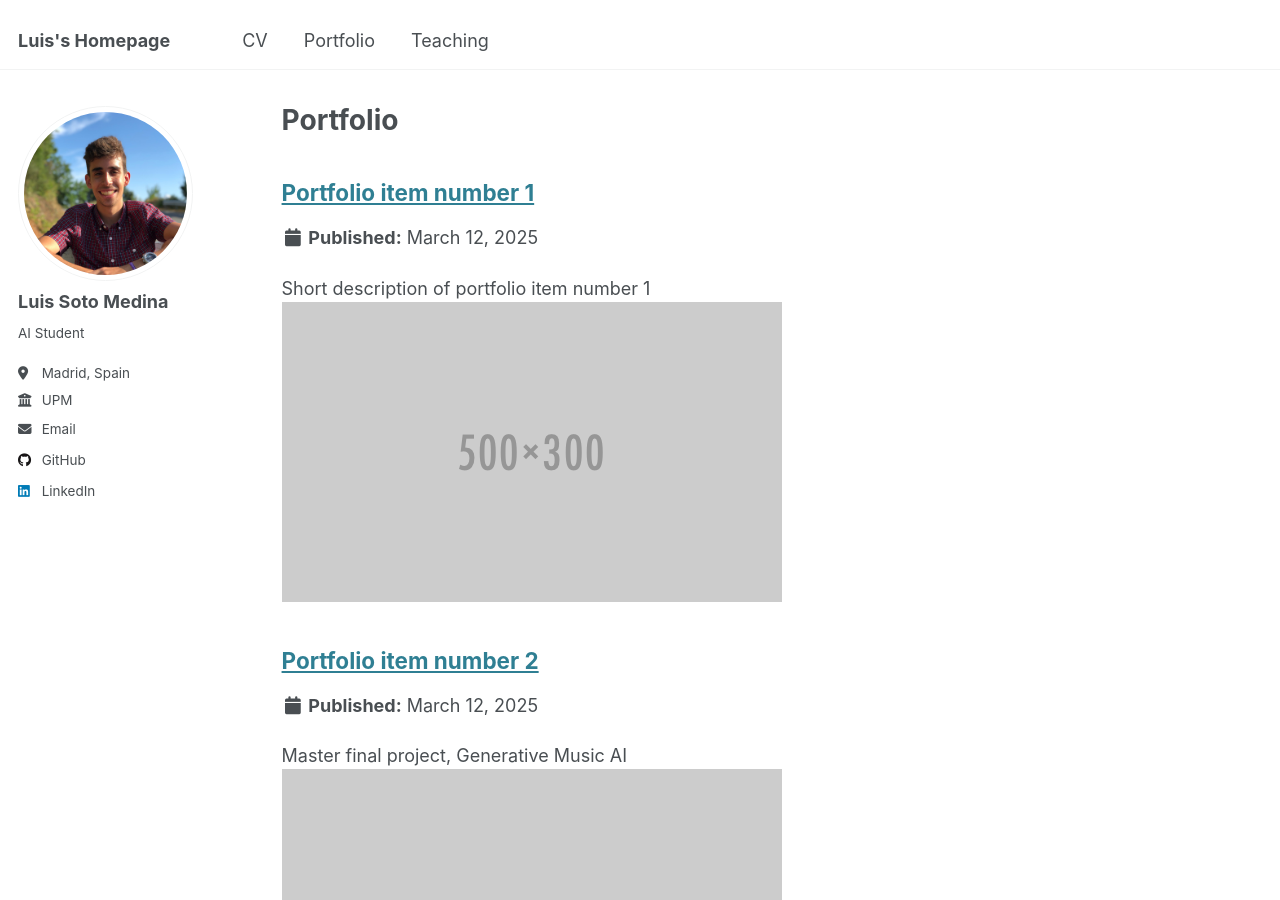
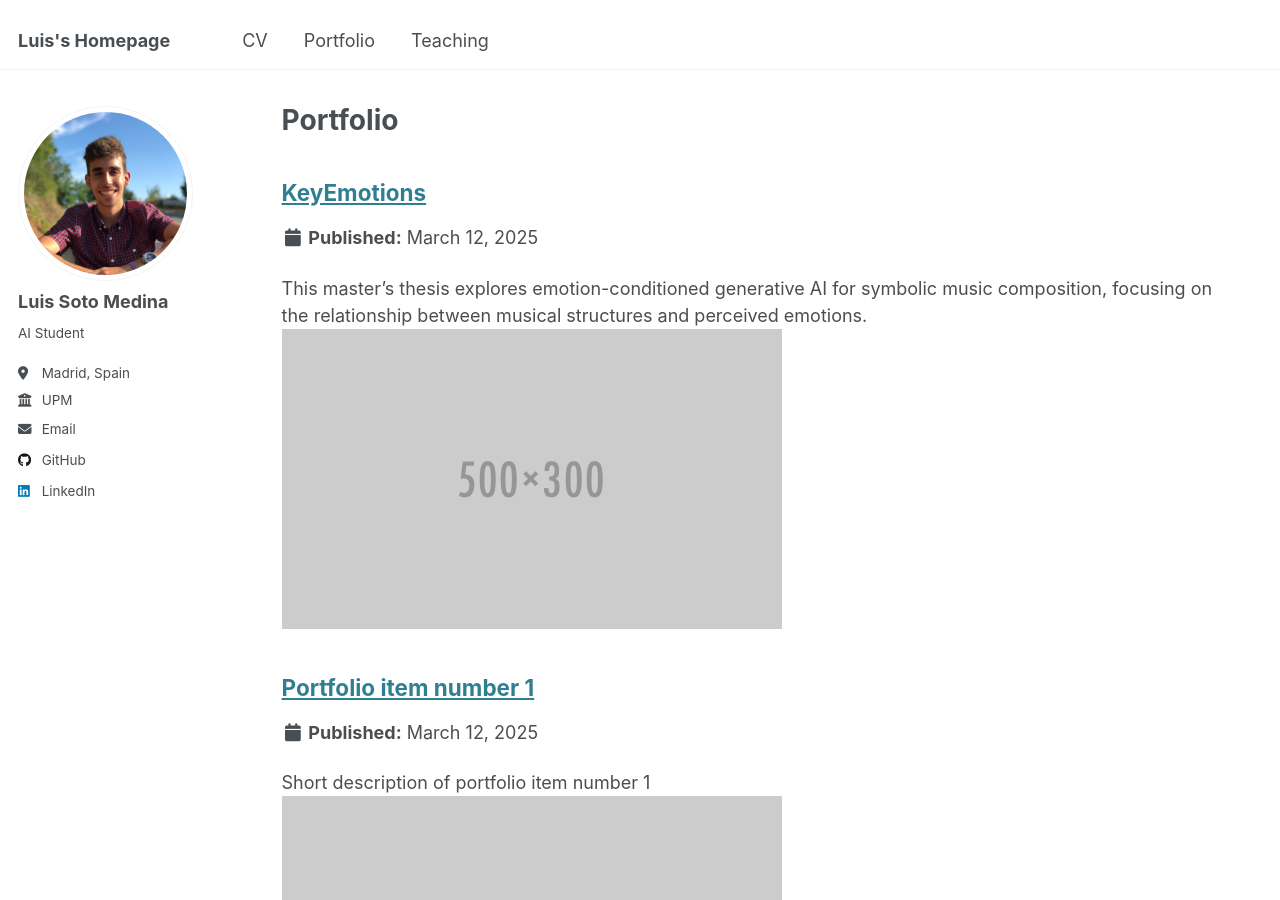
Before and after one commit to luissotomedina/luissotomedina.github.io, a Jekyll site: the page built from _pages/portfolio.html, in a window 1280 px wide and 900 px high. Built offline with Jekyll 4.4.1, drawn with Linux system fonts in a browser that asks for light colours.

```diff
--- a/_portfolio/portfolio-2.html
+++ b/_portfolio/KeyEmotions.html
@@ -1,6 +1,6 @@
 ---
-title: "Portfolio item number 2"
-excerpt: "Master final project, Generative Music AI <br/><img src='/images/500x300.png'>"
+title: "KeyEmotions"
+excerpt: "This master's thesis explores emotion-conditioned generative AI for symbolic music composition, focusing on the relationship between musical structures and perceived emotions. <br/><img src='/images/500x300.png'>"
 collection: portfolio
 ---
 
```
